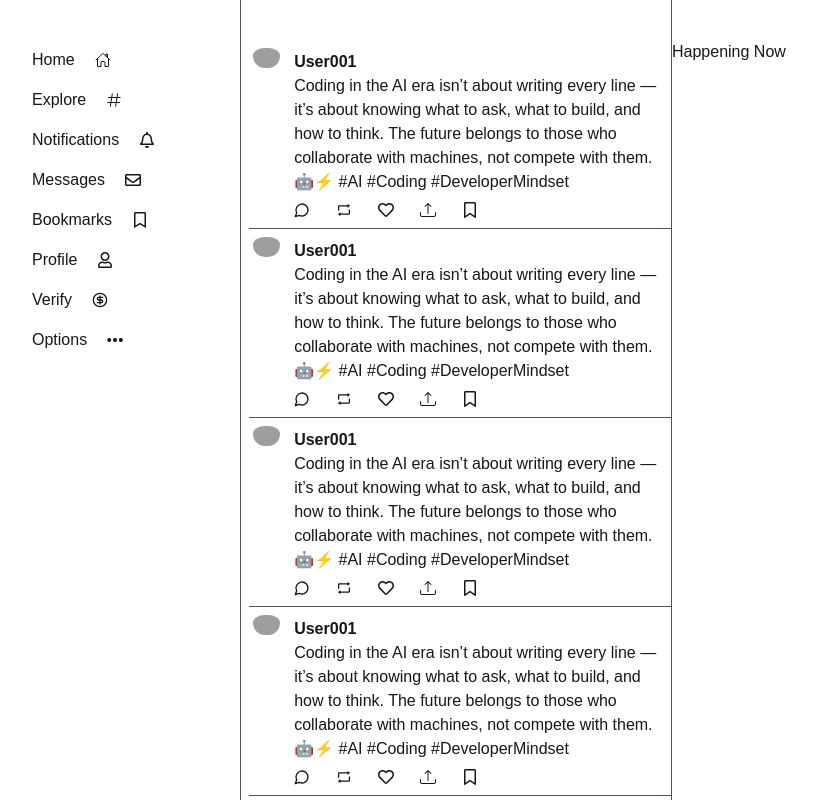
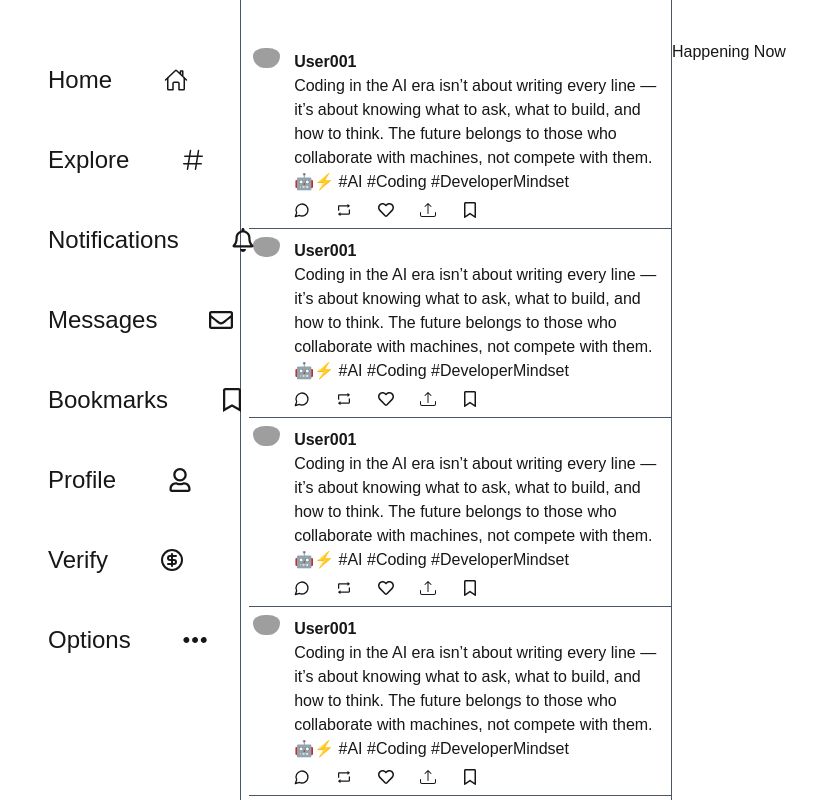
Before and after one commit to AnirbanKapil/social-media-project, a Next.js app: page /dashboard in a window 1280 px wide. Shown: the whole page, without its empty margins (184-1001 px from the left). Built offline with nearby package versions, Linux system fonts and the light colour scheme; grey boxes are pictures that could not be loaded.

Commit message:
UI setup

```diff
--- a/app/(dashboard)/dashboard/page.tsx
+++ b/app/(dashboard)/dashboard/page.tsx
@@ -58,8 +58,8 @@ export default function Dashboard () {
                {sideBarMenuItems.map((itm)=> <li className="flex justify-center cursor-pointer
                                                 hover:bg-blue-400 hover:scale-120 transition-transform duration-300 w-fit rounded-lg"
                                                             key={itm.title}>
-                                                   <div className="m-2">{itm.title}</div>
-                                                   <div className="m-3">{itm.icon}</div>
+                                                   <div className="m-6 text-2xl">{itm.title}</div>
+                                                   <div className="m-7 text-2xl">{itm.icon}</div>
                                              </li>)}
                </ul>
             </div>
```
